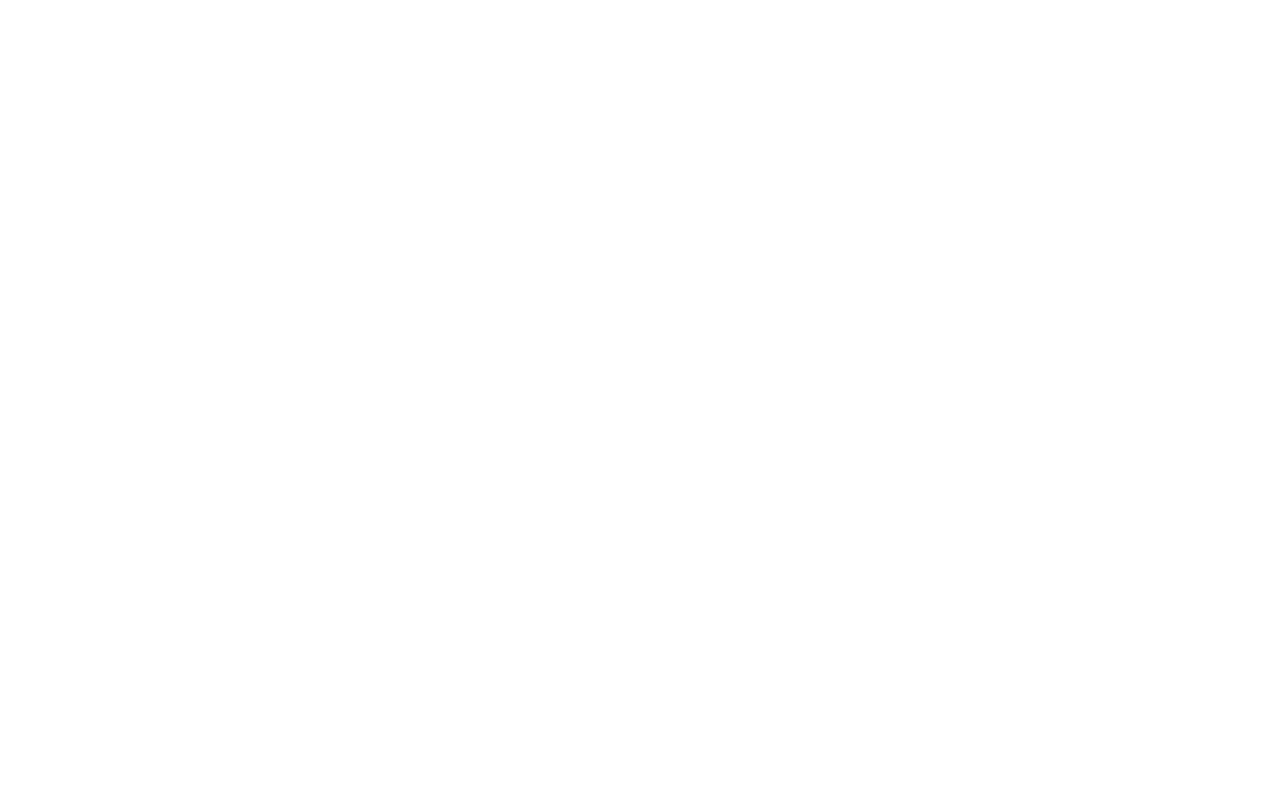
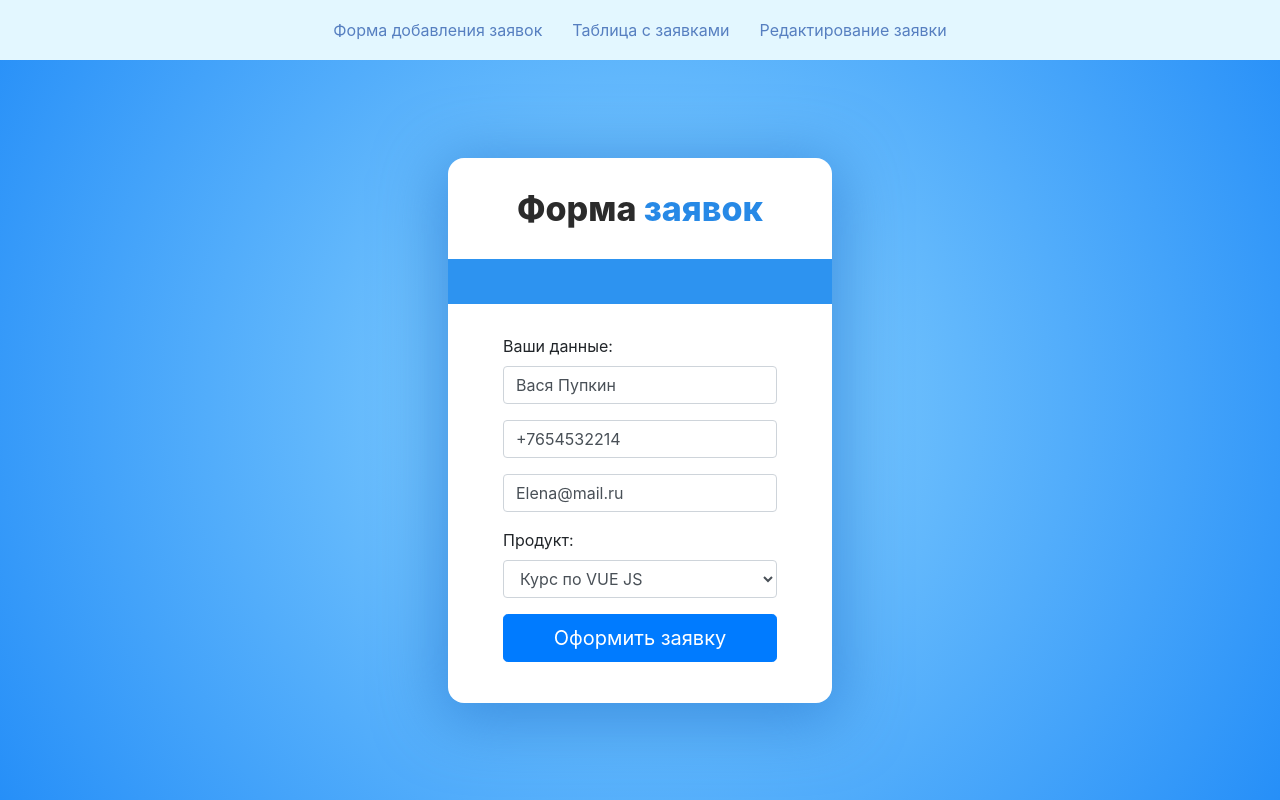
Before and after one commit to NikitaZhvalik/crm-react, a React (Create React App) app: page / in a window 1280 px wide. Built offline with nearby package versions, Linux system fonts and the light colour scheme.

Commit message:
03: поднял сервер + рандомизация заявок

```diff
--- a/src/components/App.js
+++ b/src/components/App.jsx
@@ -5,7 +5,7 @@ import Table from "./Table/TablePage";
 const App = () => {
   return (
 		<div>
-			{/* <Index /> */}
+			<Index />
 			{/* <Table /> */}
 			{/* <Edit /> */}
 		</div>
--- a/src/components/Index/FormHeader/index.jsx
+++ b/src/components/Index/FormHeader/index.jsx
@@ -2,7 +2,7 @@ const Header = () => {
     return (
         <div className="white-plate__header text-center">
             <p className="white-plate__logo">
-                <span>Форма</span>заявок
+                <span>Форма </span>заявок
             </p>
         </div>
     );
--- a/src/components/Index/IndexForm/index.jsx
+++ b/src/components/Index/IndexForm/index.jsx
@@ -1,19 +1,62 @@
+import { useState } from "react";
+
+import { server } from "../../../helpers/fetch";
+
 const IndexForm = () => {
+
+    const nameMassive = ['Никита Жвалик', 'Вася Пупкин', 'Иван Иванов', 'Елена Полено', 'Игорь Кудрявцев'];
+    const phoneMassive = ['+891324312140', '+427811412323', '+1348947432921', '+8295321345', '+7654532214'];
+    const emailMassive = ['Vasya@mail.ru', 'Ivan@mail.ru', 'Nikita@mail.ru', 'Igor@mail.ru', 'Elena@mail.ru'];
+    const productMassive = ['course-wordpress', 'course-js', 'course-html', 'course-php', 'course-vue']
+
+    const randomForm = (array) => {
+        return array[Math.floor(Math.random() * array.length)]
+    }
+
+    const [studentName, setStudentName] = useState(randomForm(nameMassive))
+    const [studentPhone, setStudentPhone] = useState(randomForm(phoneMassive))
+    const [studentEmail, setStudentEmail] = useState(randomForm(emailMassive))
+    const [studentProduct, setStudentProduct] = useState(randomForm(productMassive))
+
+    const handleSubmit = (e) => {
+        e.preventDefault()
+        const data = {
+            date: new Date(),
+            name: studentName,
+            email: studentPhone,
+            phone: studentEmail,
+            status: "new",
+            product: studentProduct
+        }
+
+        fetch(server + `applications/`, {
+            method: "POST",
+            headers: {'Content-Type' : 'application/json'},
+            body: JSON.stringify(data)
+        })
+        .then(() => {
+            setStudentName(randomForm(nameMassive))
+            setStudentPhone(randomForm(phoneMassive))
+            setStudentEmail(randomForm(emailMassive))
+            setStudentProduct(randomForm(productMassive))
+        })
+    }
+
     return (
-            <form id="form" method="POST" action="">
+            <form onSubmit={handleSubmit} id="form" method="POST" action="">
                 <label>Ваши данные:</label>
                 <div className="form-group">
-                    <input id="name" type="text" name="name" autoComplete="on" className="form-control" placeholder="Имя и Фамилия" required />
+                    <input value={studentName} onChange={(e) => setStudentName(e.target.value)} id="name" type="text" name="name" autoComplete="on" className="form-control" placeholder="Имя и Фамилия" required />
                 </div>
                 <div className="form-group">
-                    <input id="phone" type="text" name="phone" autoComplete="on" className="form-control" placeholder="Телефон" />
+                    <input value={studentPhone} onChange={(e) => setStudentPhone(e.target.value)} id="phone" type="text" name="phone" autoComplete="on" className="form-control" placeholder="Телефон" />
                 </div>
                 <div className="form-group">
-                    <input id="email" type="email" name="email" autoComplete="on" className="form-control" placeholder="Email" required />
+                    <input value={studentEmail} onChange={(e) => setStudentEmail(e.target.value)} id="email" type="email" name="email" autoComplete="on" className="form-control" placeholder="Email" required />
                 </div>
                 <div className="form-group">
                     <label htmlFor="exampleFormControlSelect1">Продукт:</label>
-                    <select id="product" name="product" className="form-control">
+                    <select value={studentProduct} onChange={(e) => setStudentProduct(e.target.value)} id="product" name="product" className="form-control">
                         <option value="course-html">Курс по верстке</option>
                         <option value="course-js">Курс по JavaScript</option>
                         <option value="course-vue">Курс по VUE JS</option>
--- a/src/components/Index/IndexPage/index.jsx
+++ b/src/components/Index/IndexPage/index.jsx
@@ -1,9 +1,13 @@
+import { useEffect, useState, createContext} from "react";
+
 import Nav from "../../Base/nav";
 import Header from "../FormHeader";
 import IndexForm from "../IndexForm";
+import { server } from "../../../helpers/fetch";
 
 
 const Index = () => {
+
     return (
             <div className="with-nav radial-bg flex-center">
                 <Nav />
--- a/src/components/Table/TableMain/index.jsx
+++ b/src/components/Table/TableMain/index.jsx
@@ -1,23 +1,23 @@
 const TableMain = () => {
     return (
-            <div class="main-wrapper">
-                <div class="container-fluid">
-                    <div class="admin-heading-1">Все заявки</div>
+            <div className="main-wrapper">
+                <div className="container-fluid">
+                    <div className="admin-heading-1">Все заявки</div>
 
                     <form action="">
-                        <div class="row mb-3 justify-content-start">
+                        <div className="row mb-3 justify-content-start">
 
-                            <div class="col">
-                                <div id="topStatusBar" class="btn-group" role="group" aria-label="...">
-                                    <a href="#" class="btn btn-light" data-value="all">Все</a>
-                                    <a href="#" class="btn btn-light" data-value="new">Новые</a>
-                                    <a href="#" class="btn btn-light" data-value="inwork">В работе</a>
-                                    <a href="#" class="btn btn-light" data-value="complete">Завершенные</a>
+                            <div className="col">
+                                <div id="topStatusBar" className="btn-group" role="group" aria-label="...">
+                                    <a href="#" className="btn btn-light" data-value="all">Все</a>
+                                    <a href="#" className="btn btn-light" data-value="new">Новые</a>
+                                    <a href="#" className="btn btn-light" data-value="inwork">В работе</a>
+                                    <a href="#" className="btn btn-light" data-value="complete">Завершенные</a>
                                 </div>
                             </div>
 
-                            <div class="col">
-                                <select class="custom-select" id="productSelect">
+                            <div className="col">
+                                <select className="custom-select" id="productSelect">
                                     <option value="all" selected>Все продукты</option>
                                     <option value="course-html">Курс по верстке</option>
                                     <option value="course-js">Курс по JavaScript</option>
@@ -29,7 +29,7 @@ const TableMain = () => {
                         </div>
                     </form>
 
-                    <table class="table fs-14">
+                    <table className="table fs-14">
                         <thead>
                             <tr>
                                 <th>ID</th>
@@ -51,7 +51,7 @@ const TableMain = () => {
                                 <td>info@inbox.ru</td>
                                 <td>+7 (909) 77-55-777</td>
                                 <td>
-                                    <div class="badge badge-pill badge-danger">Новый</div>
+                                    <div className="badge badge-pill badge-danger">Новый</div>
                                 </td>
                                 <td>
                                     <a href="edit.html">Редактировать</a>
@@ -65,7 +65,7 @@ const TableMain = () => {
                                 <td>info@gmail.ru</td>
                                 <td>+7 (909) 77-55-777</td>
                                 <td>
-                                    <div class="badge badge-pill badge-warning">В работе</div>
+                                    <div className="badge badge-pill badge-warning">В работе</div>
                                 </td>
                                 <td>
                                     <a href="edit.html">Редактировать</a>
@@ -79,7 +79,7 @@ const TableMain = () => {
                                 <td>info@mail.ru</td>
                                 <td>+7 (909) 77-55-777</td>
                                 <td>
-                                    <div class="badge badge-pill badge-success">Завершенный</div>
+                                    <div className="badge badge-pill badge-success">Завершенный</div>
                                 </td>
                                 <td>
                                     <a href="edit.html">Редактировать</a>
--- /dev/null
+++ b/src/helpers/fetch.js
@@ -0,0 +1 @@
+export const server = 'https://brass-northern-biplane.glitch.me/';
```
